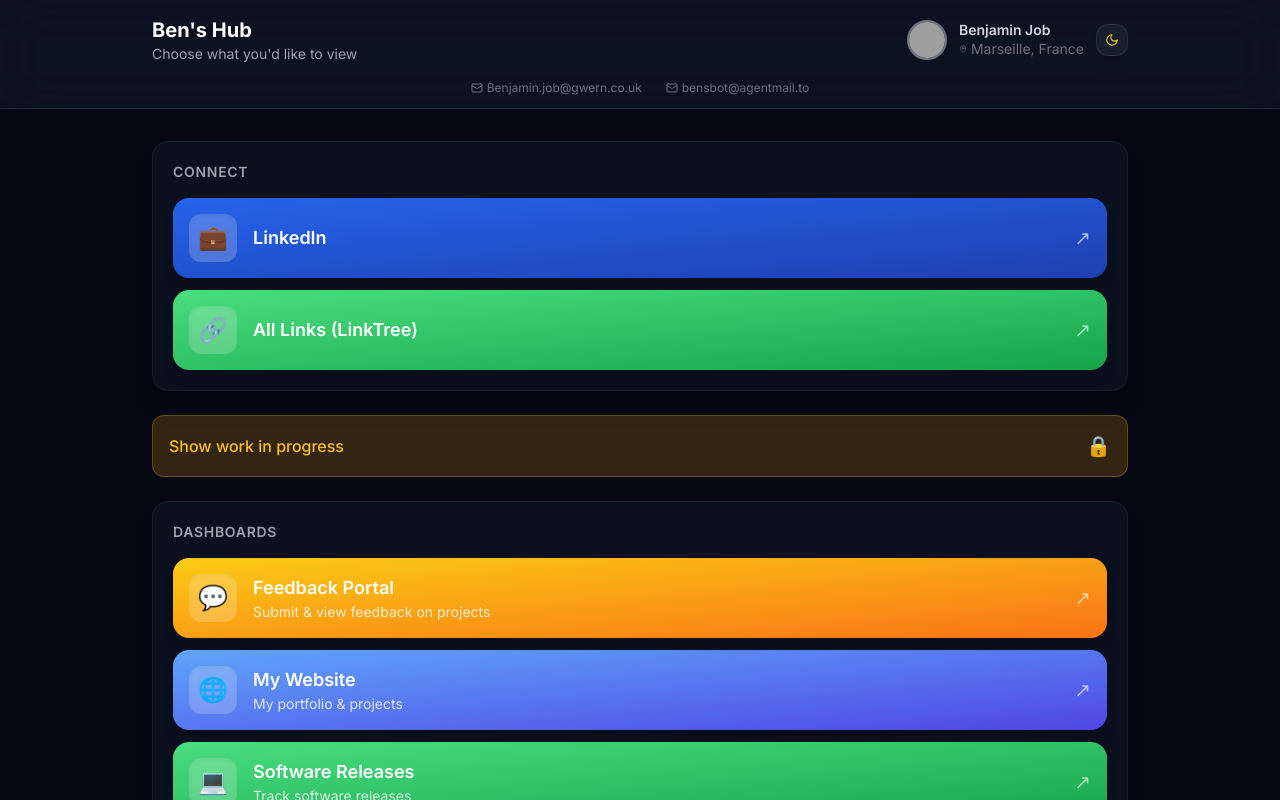
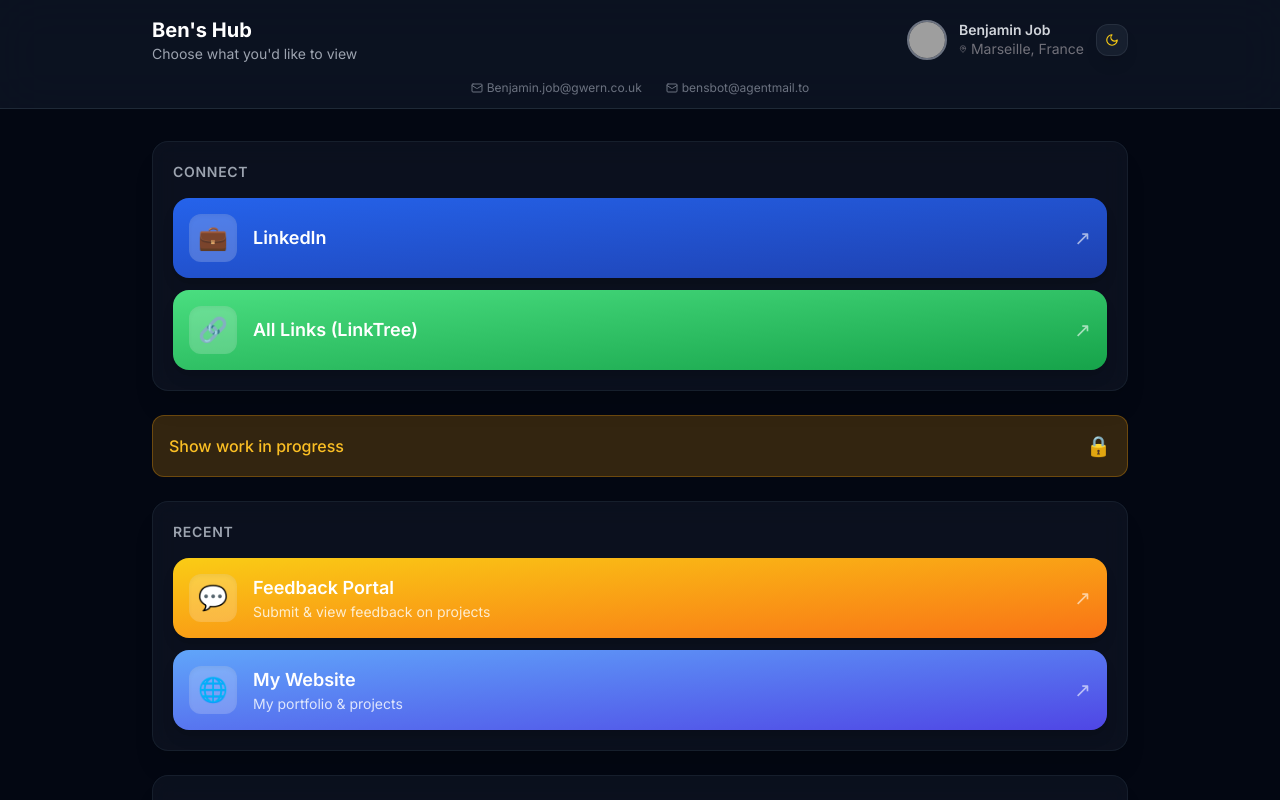
Before and after one commit to benjaminjob1/bens-hub-dashboard, a Next.js app: page / in a window 1280 px wide. Shown: the top 800 px of the page. Built offline with nearby package versions, Linux system fonts and the light colour scheme; grey boxes are pictures that could not be loaded.

Commit message:
feat: add Recent section at top of hub

```diff
--- a/src/app/page.tsx
+++ b/src/app/page.tsx
@@ -4,6 +4,25 @@
 import { motion } from "framer-motion";
 import Layout from "../components/Layout";
 import { useTheme } from "../components/Layout";
+
+const recent = [
+  {
+    id: 'fb',
+    title: 'Feedback Portal',
+    description: 'Submit & view feedback on projects',
+    url: 'https://feedback.benjob.me',
+    icon: '💬',
+    color: 'bg-gradient-to-br from-yellow-400 to-orange-500',
+  },
+  {
+    id: 'ns',
+    title: 'My Website',
+    description: 'My portfolio & projects',
+    url: 'https://benjob.me',
+    icon: '🌐',
+    color: 'bg-gradient-to-br from-blue-400 to-indigo-600',
+  },
+];
 
 const apps = [
   {
@@ -326,9 +345,9 @@
         </motion.div>
       )}
 
-      {/* Apps Section */}
-      <GlassCard title="Dashboards">
-        {apps.map((item) => (
+      {/* Recent Section */}
+      <GlassCard title="Recent">
+        {recent.map((item) => (
           <LinkCard key={item.id} item={item} />
         ))}
       </GlassCard>
```
